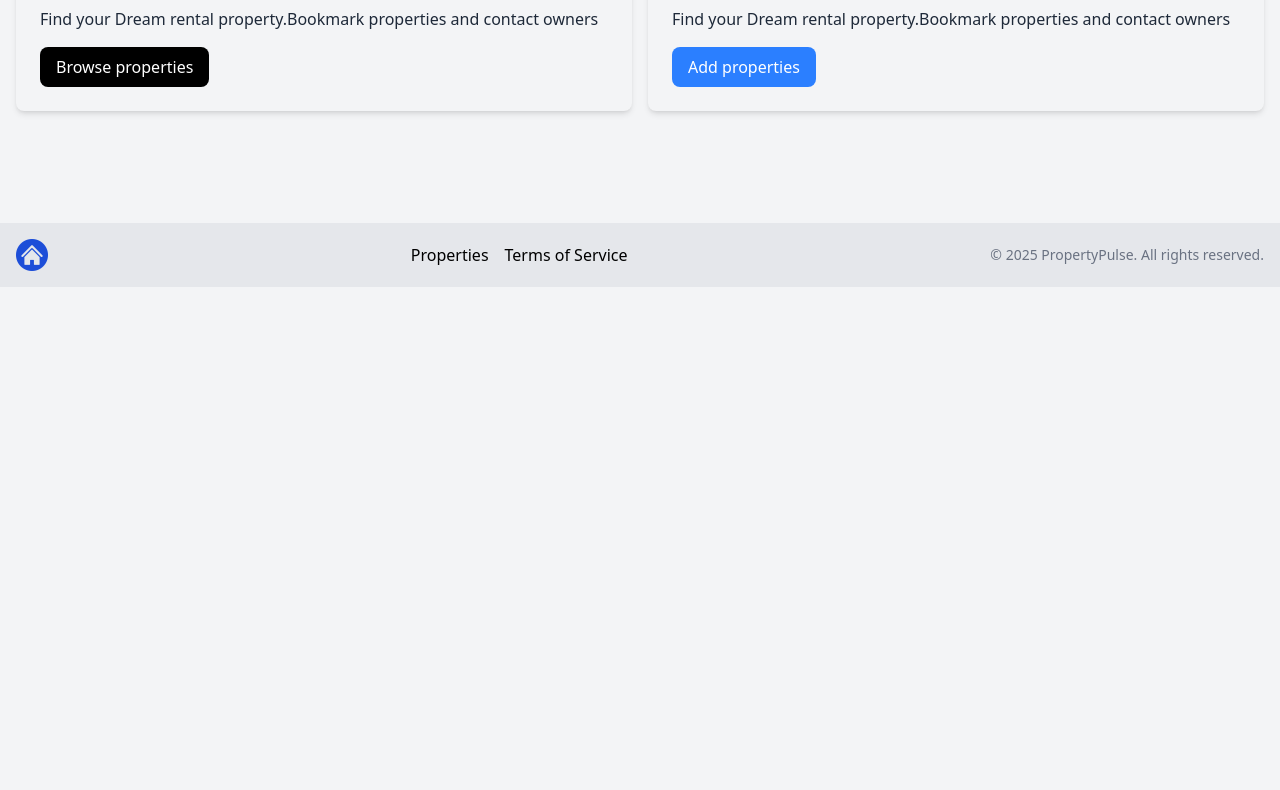
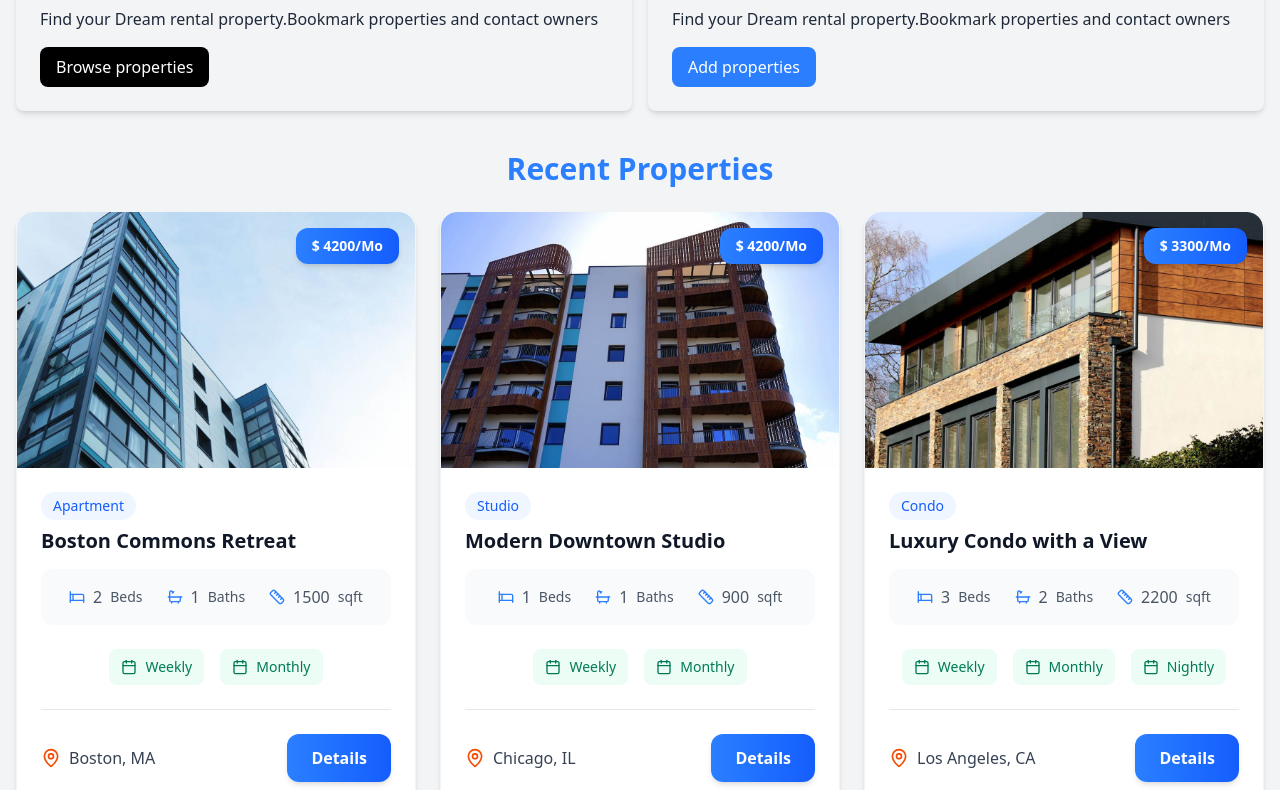
Before and after one commit to Faizal2017/RentalApp, a Next.js app: page / in a window 1280 px wide. Shown: the part 510-1300 px from the top of the page. Before the commit the page ends 800 px from the top, so only its background shows below. Built offline with nearby package versions, Linux system fonts and the light colour scheme.

Commit message:
created compoenents

```diff
--- /dev/null
+++ b/app/loading.jsx
@@ -0,0 +1,20 @@
+'use client';
+import ClipLoader from 'react-spinners/ClipLoader';
+
+const override = {
+  display: 'block',
+  margin: '100px auto',
+};
+
+const LoadingPage = ({loading}) => {
+  return (
+    <ClipLoader
+      color='#3b82f6'
+      loading={loading}
+      cssOverride={override}
+      size={150}
+      aria-label='Loading Spinner'
+    />
+  );
+};
+export default LoadingPage;
--- /dev/null
+++ b/app/not-found.jsx
@@ -0,0 +1,32 @@
+import React from "react";
+import Link from "next/link";
+import { FaExclamationTriangle } from "react-icons/fa";
+
+const notFoundPage = () => {
+  return (
+    <section className="bg-blue-50 min-h-screen flex-grow">
+      <div className="container m-auto max-w-2xl py-24">
+        <div className="bg-white px-6 py-24 mb-4 shadow-md rounded-md border m-4 md:m-0">
+          <div className="flex justify-center">
+            <FaExclamationTriangle className="fas fa-exclamation-triangle fa-5x text-8xl text-yellow-400" />
+          </div>
+          <div className="text-center">
+            <h1 className="text-3xl font-bold mt-4 mb-2">Page Not Found</h1>
+            <p className="text-gray-500 text-xl mb-10">
+              The page you are looking for does not exist.
+            </p>
+            <Link
+              href="/"
+              className="bg-blue-700 hover:bg-blue-800 text-white font-bold py-4 px-6 rounded"
+            >
+              Go Home
+            </Link>
+          </div>
+        </div>
+      </div>
+      <div className="flex-grow"></div>
+    </section>
+  );
+};
+
+export default notFoundPage;
--- a/app/page.jsx
+++ b/app/page.jsx
@@ -1,5 +1,6 @@
 import InforBoxes from "@/components/InforBoxes";
 import Hero from "@/components/Hero";
+import HomeProperties from "@/components/HomeProperties";
 
 export const metadata = {
   title: 'Homepage',
@@ -11,6 +12,7 @@ export default function Homepage() {
     <>
      <Hero/>
      <InforBoxes/>
+     <HomeProperties/>
     </>
   );
 };
--- a/app/properties/add/page.jsx
+++ b/app/properties/add/page.jsx
@@ -1,3 +1,4 @@
+'use client';
 import React from "react";
 import Properties from '@/properties';
 import PropertyCard from "@/components/PropertyCard";
@@ -8,9 +9,9 @@ const page = () => {
         {Properties.length === 0 ? (
           <div>No properties found</div>
         ) : (
-          <div className="grid grid-cols-5 md:grid-cols-3 gap-6">
+          <div className="grid grid-cols-1 sm:grid-cols-2 md:grid-cols-3 lg:grid-cols-4 xl:grid-cols-5 gap-6">
             {Properties.map((property) => (
-              <PropertyCard key={property._id} property={Properties}/>
+              <PropertyCard key={property._id} property={property}/>
             ))}
           </div>
         )}
--- /dev/null
+++ b/components/HomeProperties.jsx
@@ -0,0 +1,37 @@
+import React from "react";
+import Properties from "@/properties";
+import PropertyCard from "./PropertyCard";
+import Link from "next/link";
+const HomeProperties = () => {
+  const recentProperties = Properties.sort(
+    () => Math.random() - Math.random()
+  ).slice(0, 3);
+
+  return (
+    <>
+      <section className="px-4 py-6">
+        <div className="container-xl lg:container m-auto">
+          <h2 className="text-3xl font-bold text-blue-500 mb-6 text-center">
+            Recent Properties
+          </h2>
+          <div className="grid grid-cols-1 sm:grid-cols-1 md:grid-cols-2 lg:grid-cols-3 gap-6">
+            {recentProperties.map((property) => (
+              <PropertyCard key={property._id} property={property} />
+            ))}
+          </div>
+        </div>
+      </section>
+
+      <section className="m-auto max-w-lg my-10 px-6">
+        <Link
+          href="/properties"
+          className="block bg-black text-white text-center py-4 px-6 rounded-xl hover:bg-gray-700"
+        >
+          View All Properties
+        </Link>
+      </section>
+    </>
+  );
+};
+
+export default HomeProperties;
--- a/components/PropertyCard.jsx
+++ b/components/PropertyCard.jsx
@@ -1,67 +1,98 @@
-import React from 'react'
-import imgs from "@/public/images/properties/a1.jpg"
-import Image from 'next/image'
+import Image from "next/image"
+import { Bed, Bath, Ruler, MapPin, Calendar } from "lucide-react"
+import Link from "next/link";
 
-const PropertyCard = ({property}) => {
-    console.log(property);
+const PropertyCard = ({ property }) => {
+  const { rates } = property;
+
+  const getRateDisplay = () => {
+    if (rates.monthly) {
+      return `${property.rates.monthly}/Mo`;
+    } else if (rates.weekly) {
+      return `${property.rates.weekly}/Wk`;
+    } else if (rates.nightly) {
+      return `${property.rates.nightly}/night`;
+    }
+  }
+
   return (
-     <div className="rounded-xl shadow-md relative">
+    <div className="group rounded-2xl shadow-md hover:shadow-xl transition-all duration-300 relative bg-white overflow-hidden border border-gray-100 hover:border-gray-200 max-w-sm mx-auto sm:max-w-md lg:max-w-lg">
+      <div className="relative overflow-hidden">
         <Image
-              src={`/assets/images/properties/${property.images}`}
-              alt=""
-              className="w-full h-auto rounded-t-xl"
-              sizes='100vw'
+          src={`/images/properties/${property.images[0]}`}
+          alt={property.name}
+          className="w-full h-48 sm:h-56 lg:h-64 object-cover rounded-t-2xl group-hover:scale-105 transition-transform duration-300"
+          sizes="(max-width: 640px) 100vw, (max-width: 1024px) 50vw, 33vw"
           width={0}
           height={0}
         />
-            <div className="p-4">
-              <div className="text-left md:text-center lg:text-left mb-6">
-                <div className="text-gray-600">{property.type}</div>
-                <h3 className="text-xl font-bold">{property.name}</h3>
-              </div>
-              <h3
-                className="absolute top-[10px] right-[10px] bg-white px-4 py-2 rounded-lg text-blue-500 font-bold text-right md:text-center lg:text-right"
-              >
-                {property.rates}
-              </h3>
-
-              <div className="flex justify-center gap-4 text-gray-500 mb-4">
-                <p>
-                  <i className="fa-solid fa-bed"></i> {property.beds}
-                  <span className="md:hidden lg:inline">Beds</span>
-                </p>
-                <p>
-                  <i className="fa-solid fa-bath"></i> {property.baths}
-                  <span className="md:hidden lg:inline">Baths</span>
-                </p>
-                <p>
-                  <i className="fa-solid fa-ruler-combined"></i>
-                  1,500 <span className="md:hidden lg:inline">sqft</span>
-                </p>
+        <div className="absolute inset-0 bg-gradient-to-t from-black/20 to-transparent opacity-0 group-hover:opacity-100 transition-opacity duration-300 pointer-events-none"></div>
       </div>
 
-              <div
-                className="flex justify-center gap-4 text-green-900 text-sm mb-4"
-              >
-                <p><i className="fa-solid fa-money-bill"></i> Weekly</p>
-                <p><i className="fa-solid fa-money-bill"></i> Monthly</p>
+      <div className="p-4 sm:p-6">
+        <div className="text-left mb-4">
+          <div className="text-xs sm:text-sm font-medium text-blue-600 bg-blue-50 px-2 sm:px-3 py-1 rounded-full inline-block mb-2">
+            {property?.type}
+          </div>
+          <h3 className="text-lg sm:text-xl font-bold text-gray-900 leading-tight line-clamp-2">{property?.name}</h3>
         </div>
 
-              <div className="border border-gray-100 mb-5"></div>
+        <div className="absolute top-3 sm:top-4 right-3 sm:right-4 bg-gradient-to-r from-blue-500 to-blue-600 text-white px-3 sm:px-4 py-1 sm:py-2 rounded-lg sm:rounded-xl font-semibold text-xs sm:text-sm shadow-md backdrop-blur-sm">
+          $ {getRateDisplay()}
+        </div>
 
-              <div className="flex flex-col lg:flex-row justify-between mb-4">
-                <div className="flex align-middle gap-2 mb-4 lg:mb-0">
-                  <i
-                    className="fa-solid fa-location-dot text-lg text-orange-700"
-                  ></i>
-                  <span className="text-orange-700"> Boston MA </span>
+        <div className="flex justify-center gap-4 sm:gap-6 text-gray-600 mb-4 sm:mb-6 bg-gray-50 rounded-lg sm:rounded-xl p-3 sm:p-4">
+          <div className="flex items-center gap-1 sm:gap-2">
+            <Bed className="w-3.5 h-3.5 sm:w-4 sm:h-4 text-blue-500" />
+            <span className="font-medium text-sm sm:text-base">{property.beds}</span>
+            <span className="text-xs sm:text-sm hidden sm:inline">Beds</span>
           </div>
-                <a
-                  href="property.html"
-                  className="h-[36px] bg-blue-500 hover:bg-blue-600 text-white px-4 py-2 rounded-lg text-center text-sm"
+          <div className="flex items-center gap-1 sm:gap-2">
+            <Bath className="w-3.5 h-3.5 sm:w-4 sm:h-4 text-blue-500" />
+            <span className="font-medium text-sm sm:text-base">{property.baths}</span>
+            <span className="text-xs sm:text-sm hidden sm:inline">Baths</span>
+          </div>
+          <div className="flex items-center gap-1 sm:gap-2">
+            <Ruler className="w-3.5 h-3.5 sm:w-4 sm:h-4 text-blue-500" />
+            <span className="font-medium text-sm sm:text-base">{property.square_feet}</span>
+            <span className="text-xs sm:text-sm hidden sm:inline">sqft</span>
+          </div>
+        </div>
+
+        <div className="flex flex-wrap justify-center gap-3 sm:gap-4 text-emerald-700 text-xs sm:text-sm mb-4 sm:mb-6">
+          {rates.weekly && (
+            <div className="flex items-center gap-1 sm:gap-2 bg-emerald-50 px-2 sm:px-3 py-1 sm:py-2 rounded-lg">
+              <Calendar className="w-3.5 h-3.5 sm:w-4 sm:h-4" />
+              <span className="font-medium">Weekly</span>
+            </div>
+          )}
+          {rates.monthly && (
+            <div className="flex items-center gap-1 sm:gap-2 bg-emerald-50 px-2 sm:px-3 py-1 sm:py-2 rounded-lg">
+              <Calendar className="w-3.5 h-3.5 sm:w-4 sm:h-4" />
+              <span className="font-medium">Monthly</span>
+            </div>
+          )}
+          {rates.nightly && (
+            <div className="flex items-center gap-1 sm:gap-2 bg-emerald-50 px-2 sm:px-3 py-1 sm:py-2 rounded-lg">
+              <Calendar className="w-3.5 h-3.5 sm:w-4 sm:h-4" />
+              <span className="font-medium">Nightly</span>
+            </div>
+          )}
+        </div>
+
+        <div className="border-t border-gray-200 mb-4 sm:mb-6"></div>
+
+        <div className="flex flex-col sm:flex-row justify-between items-center gap-3 sm:gap-4">
+          <div className="flex items-center gap-2 text-orange-600">
+            <MapPin className="w-4 h-4 sm:w-5 sm:h-5" />
+            <span className="font-medium text-sm sm:text-base text-gray-700">{property.location.city}, {property.location.state}</span>
+          </div>
+          <Link
+            href={`/property/${property._id}`}
+            className="bg-gradient-to-r from-blue-500 to-blue-600 hover:from-blue-600 hover:to-blue-700 text-white px-4 sm:px-6 py-2 sm:py-3 rounded-lg sm:rounded-xl text-sm sm:text-base font-semibold transition-all duration-200 shadow-md hover:shadow-lg transform hover:-translate-y-0.5 min-w-[90px] sm:min-w-[100px] text-center"
           >
             Details
-                </a>
+          </Link>
         </div>
       </div>
     </div>
--- a/package.json
+++ b/package.json
@@ -11,6 +11,7 @@
   },
   "dependencies": {
     "cloudinary": "^2.2.0",
+    "lucide-react": "^0.523.0",
     "mapbox-gl": "^3.5.1",
     "mongodb": "^6.8.0",
     "mongoose": "^8.5.0",
@@ -34,6 +35,5 @@
     "autoprefixer": "^10.4.21",
     "postcss": "^8.5.6",
     "tailwindcss": "^4.1.10"
-
   }
 }
```
Also changed, not shown: app/properties/page.jsx (+23 -20 lines), 1 other file (tests, documents, lock files or other folders). Lines whose indentation alone changed are shown as unchanged.
